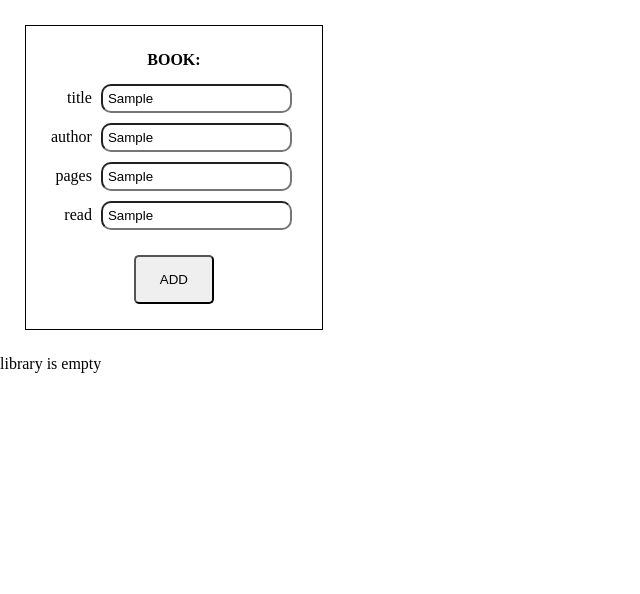
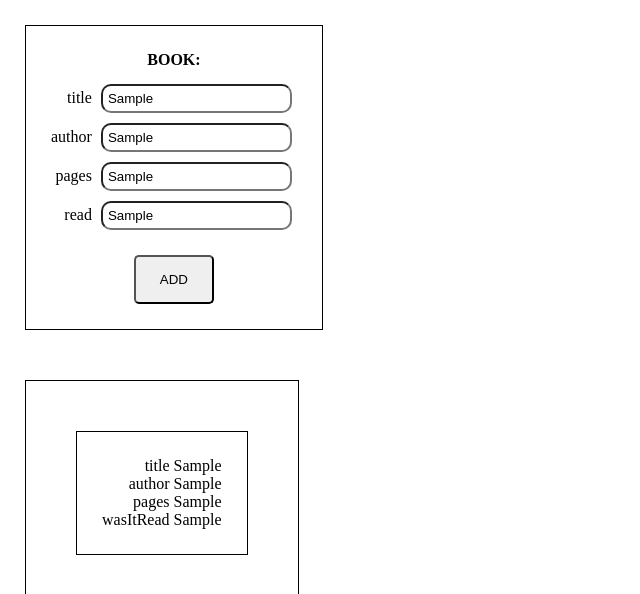
Before and after one commit to Drelka/project-library, a plain HTML site: page index.html in a window 1280 px wide. Both pictures are taken after typing "Sample", "Sample", "Sample", "Sample" into the empty fields and a click on the button "ADD". Shown: the top 594 px of the page, without its empty margins (0-640 px from the left). Drawn offline with Linux system fonts and the light colour scheme.

Commit message:
fixed the TypeError

```diff
--- a/index.html
+++ b/index.html
@@ -29,7 +29,7 @@
     <button id="button-add">ADD</button>
 </div>
 
-<div id="library">
+<div class="library">
     <p>library is empty</p>
 </div>
 
--- a/script.js
+++ b/script.js
@@ -3,9 +3,9 @@ const myLibrary = [];
 const title = document.querySelector("#title");
 const author = document.querySelector("#author");
 const pages = document.querySelector("#pages");
-const wasItRead = document.querySelector("#was-it-read");
+const wasItRead = document.querySelector("#read");
 const buttonAdd = document.querySelector("#button-add")
-const library = document.querySelector("#library");
+const library = document.querySelector(".library");
 
 function Book(title, author, pages, wasItRead) {
     if(!new.target) {
@@ -33,7 +33,6 @@ function printBook() {
     library.innerHTML = "";
 
     myLibrary.forEach(book => {
-            // create div element (whole book)
         let div = document.createElement("div");
         div.classList.add("library");
 
@@ -48,7 +47,7 @@ function printBook() {
 
         div.append(titlePara, authorPara, pagesPara, wasItReadPara);
 
-        library.append("div");
+        library.append(div);
     });
 }
 
@@ -57,4 +56,4 @@ buttonAdd.addEventListener("click", (e) => {
     addBookToLibrary();
     console.log(myLibrary);
     printBook();
-})
+});
```
